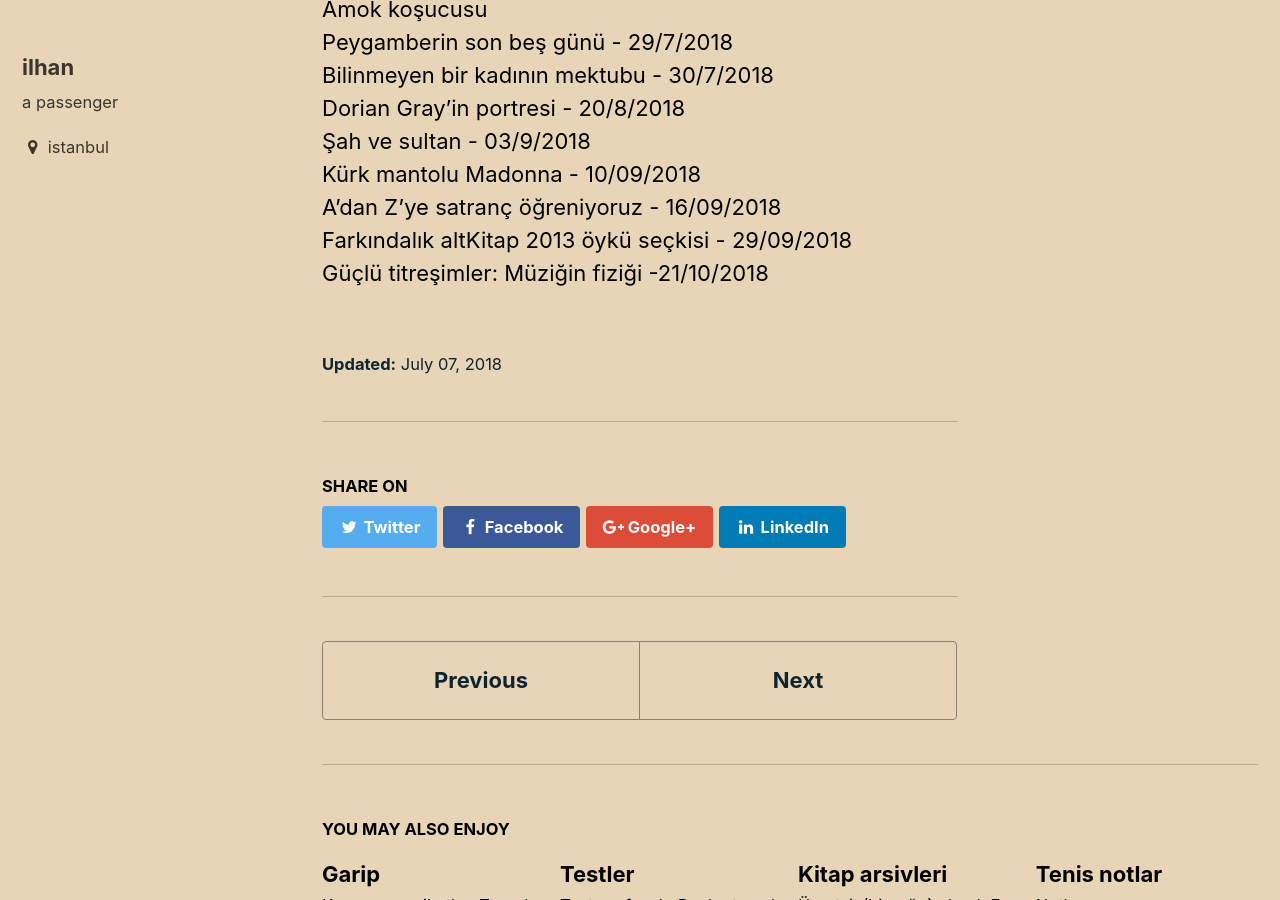
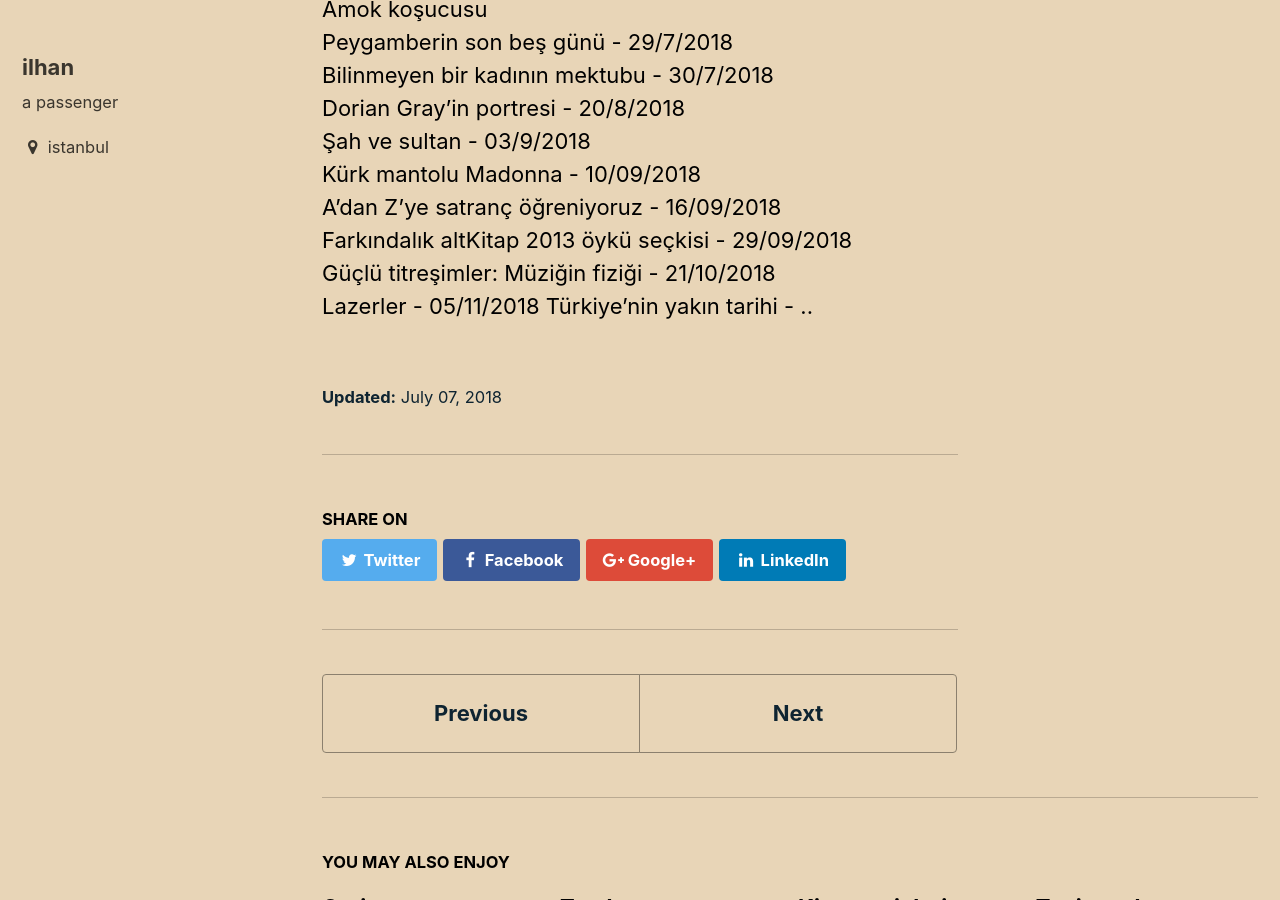
Before and after one commit to ilhangoren/ilhangoren.github.io, a Jekyll site: the page built from _posts/2018-7-7-Listem.md, in a window 1280 px wide and 900 px high, scrolled down 4682 px. Built offline with Jekyll 4.4.1, drawn with Linux system fonts in a browser that asks for light colours.

Commit message:
listem update

```diff
--- a/_posts/2018-7-7-Listem.md
+++ b/_posts/2018-7-7-Listem.md
@@ -140,4 +140,6 @@ Dorian Gray'in portresi - 20/8/2018<br>
 Kürk mantolu Madonna - 10/09/2018 <br>
 A'dan Z'ye satranç öğreniyoruz - 16/09/2018 <br>
 Farkındalık altKitap 2013 öykü seçkisi - 29/09/2018 <br>
-Güçlü titreşimler: Müziğin fiziği -21/10/2018 <br>
+Güçlü titreşimler: Müziğin fiziği - 21/10/2018 <br>
+Lazerler - 05/11/2018
+Türkiye'nin yakın tarihi - ..
```
